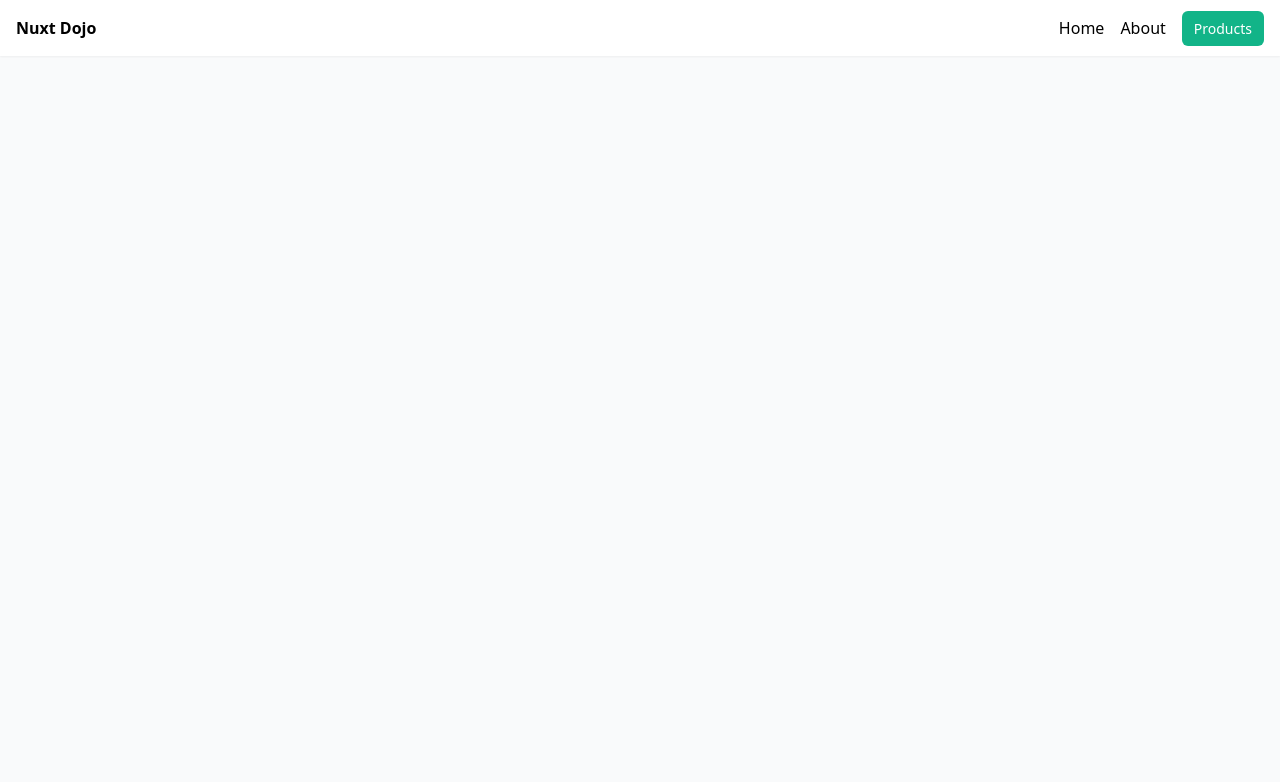
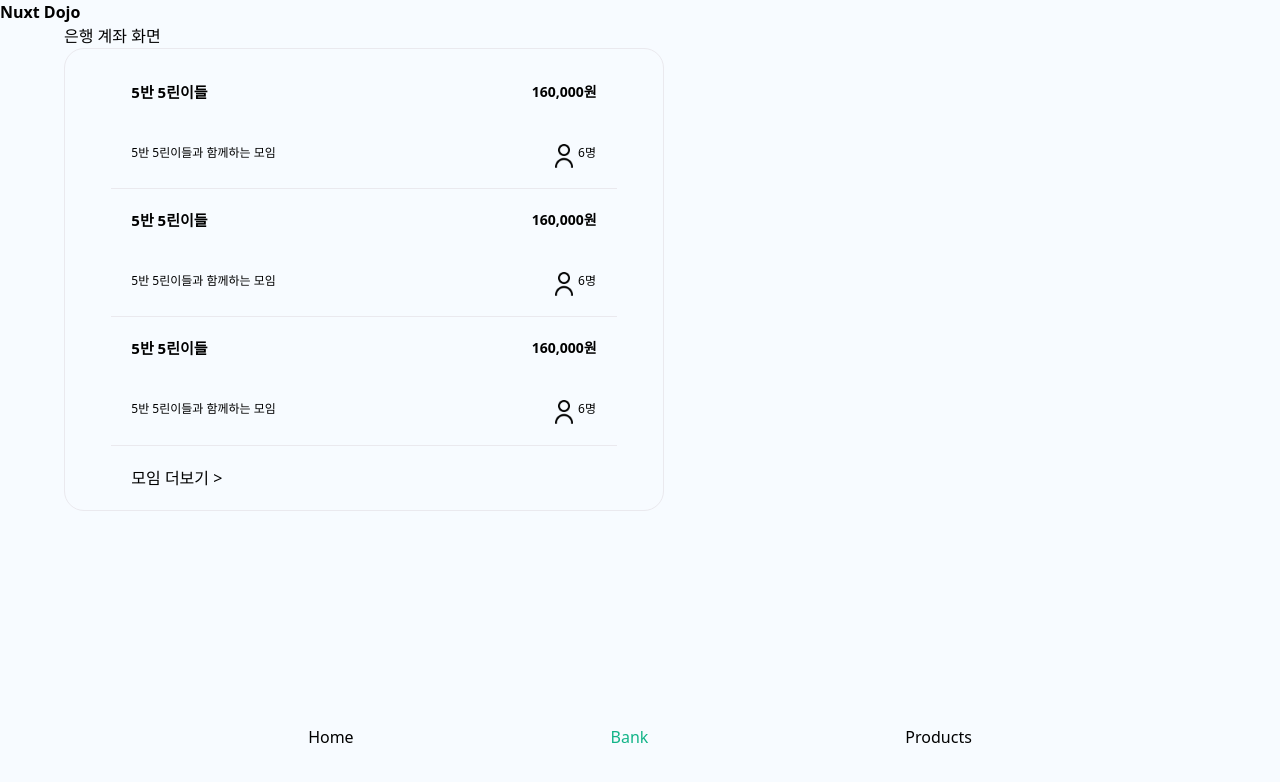
Before and after one commit to hrlee12/MomoBank, a Nuxt app in the folder frontend/: page /bank in a window 1280 px wide. Shown: the top 782 px of the page. Built offline with nearby package versions, Linux system fonts and the light colour scheme.

Commit message:
FEAT: main club list component update

```diff
--- /dev/null
+++ b/frontend/assets/css/main.scss
@@ -0,0 +1,19 @@
+$primary-color: #0064e0;
+$secondary-color: #007af5;
+$background-color: #f7fbff;
+$primary-color: #4cb944;
+$negative-color: #dc3039;
+$gray-color: #7c7c7c;
+$deep-gray-color: #757575;
+$light-gray-color: #eae9ee;
+
+* {
+  margin: 0;
+  padding: 0;
+  box-sizing: border-box;
+}
+
+.layout-container {
+  min-height: 100vh;
+  background-color: $background-color;
+}
--- /dev/null
+++ b/frontend/layouts/bank.vue
@@ -0,0 +1,51 @@
+<script setup></script>
+
+<template>
+  <div class="layout-container">
+    <header class="">
+      <nav class="menu">
+        <NuxtLink to="/" class="font-bold">Nuxt Dojo</NuxtLink>
+      </nav>
+    </header>
+
+    <!-- output the page content -->
+    <div class="container">
+      <slot />
+    </div>
+
+    <footer>
+      <ul class="menu">
+        <li><NuxtLink to="/">Home</NuxtLink></li>
+        <li><NuxtLink to="/bank">Bank</NuxtLink></li>
+        <li><NuxtLink to="/products">Products</NuxtLink></li>
+      </ul>
+    </footer>
+  </div>
+</template>
+
+<style lang="scss" scoped>
+@import "@/assets/css/main.scss";
+
+.router-link-exact-active {
+  color: #12b488;
+}
+
+.container {
+  display: flex;
+  justify-content: center;
+}
+
+footer {
+  position: fixed;
+  width: 100%;
+  bottom: 0%;
+
+  .menu {
+    display: flex;
+    width: 100%;
+    height: 10%;
+    justify-content: space-evenly;
+    padding: 4%;
+  }
+}
+</style>
--- a/frontend/layouts/default.vue
+++ b/frontend/layouts/default.vue
@@ -15,7 +15,7 @@
                 such as router-link-active and router-link-exact-active those you can
                 design it specifically when that router is active-->
           <li><NuxtLink to="/">Home</NuxtLink></li>
-          <li><NuxtLink to="/about">About</NuxtLink></li>
+          <li><NuxtLink to="/bank">Bank</NuxtLink></li>
           <li><NuxtLink to="/products" class="btn">Products</NuxtLink></li>
         </ul>
       </nav>
@@ -26,10 +26,35 @@
       <slot />
     </div>
   </div>
+
+  <footer class="shadow-sm bg-white">
+    <nav class="container mx-atuo p-4 flex justify-between">
+      <NuxtLink to="/" class="font-bold">Nuxt Dojo</NuxtLink>
+      <ul class="flex gap-4">
+        <!-- Use NuxtLink instead of anchor tag -->
+        <!-- anchor tag makes a fresh requset to the server everytime
+                Which means it doesn't work as a SPA -->
+        <!-- NuxtLink in the other hand, intercepts the request to the server
+                and swap out the components which means it's quicker
+                Also, NuxtLink makes its anchor tag have its unique class
+                such as router-link-active and router-link-exact-active those you can
+                design it specifically when that router is active-->
+        <li><NuxtLink to="/">Home</NuxtLink></li>
+        <li><NuxtLink to="/bank">Bank</NuxtLink></li>
+        <li><NuxtLink to="/products" class="btn">Products</NuxtLink></li>
+      </ul>
+    </nav>
+  </footer>
 </template>
 
 <style lang="scss" scoped>
 .router-link-exact-active {
   color: #12b488;
 }
+
+footer {
+  position: fixed;
+  width: 100%;
+  bottom: 0%;
+}
 </style>
--- a/frontend/pages/about.vue
+++ /dev/null
@@ -1,26 +0,0 @@
-<script setup></script>
-
-<template>
-  <div>
-    <h2>About</h2>
-    <p>
-      Lorem ipsum dolor sit amet consectetur adipisicing elit. Sed tempora error
-      fugiat sit ipsum a earum ad possimus quidem laboriosam?
-    </p>
-    <p>
-      Lorem ipsum dolor sit amet consectetur adipisicing elit. Sed tempora error
-      fugiat sit ipsum a earum ad possimus quidem laboriosam?
-    </p>
-  </div>
-</template>
-
-<style lang="scss" scoped>
-h2 {
-  margin-top: 20px;
-  font-size: 36px;
-}
-
-p {
-  margin: 20px 0;
-}
-</style>
--- /dev/null
+++ b/frontend/pages/bank/index.vue
@@ -0,0 +1,111 @@
+<script setup>
+// Define a method to dynamically require images
+const getImageUrl = (imageName) => {
+  // Note: You might need to adjust the path depending on your project structure
+  return "/icon/" + imageName;
+};
+
+definePageMeta({
+  layout: "bank",
+});
+</script>
+
+<template>
+  <div class="bank-container">
+    <div class="account-content">은행 계좌 화면</div>
+    <div class="club-container">
+      <div class="club-content">
+        <div class="club-item">
+          <h1>5반 5린이들</h1>
+          <h2>160,000원</h2>
+        </div>
+        <div class="club-item">
+          <p>5반 5린이들과 함께하는 모임</p>
+          <div class="icon-item">
+            <img :src="getImageUrl('user-icon-1.png')" alt="" />
+            <p>6명</p>
+          </div>
+        </div>
+      </div>
+      <div class="club-content">
+        <div class="club-item">
+          <h1>5반 5린이들</h1>
+          <h2>160,000원</h2>
+        </div>
+        <div class="club-item">
+          <p>5반 5린이들과 함께하는 모임</p>
+          <div class="icon-item">
+            <img :src="getImageUrl('user-icon-1.png')" alt="" />
+            <p>6명</p>
+          </div>
+        </div>
+      </div>
+      <div class="club-content">
+        <div class="club-item">
+          <h1>5반 5린이들</h1>
+          <h2>160,000원</h2>
+        </div>
+        <div class="club-item">
+          <p>5반 5린이들과 함께하는 모임</p>
+          <div class="icon-item">
+            <img :src="getImageUrl('user-icon-1.png')" alt="" />
+            <p>6명</p>
+          </div>
+        </div>
+      </div>
+
+      <div class="club-item">모임 더보기 ></div>
+    </div>
+  </div>
+</template>
+
+<style lang="scss" scoped>
+@import "@/assets/css/main.scss";
+h1 {
+  font-size: 15px;
+  font-weight: bold;
+}
+
+h2 {
+  font-size: 14px;
+  font-weight: bold;
+}
+
+p {
+  font-size: 12px;
+}
+
+img {
+  height: 3vh;
+}
+
+.bank-container {
+  width: 90%;
+  height: 100%;
+
+  .club-container {
+    display: flex;
+    flex-direction: column;
+    justify-content: space-evenly;
+    border: 1px solid $light-gray-color;
+    border-radius: 20px;
+    padding: 1% 4% 0 4%;
+    max-width: 600px;
+
+    .club-item {
+      display: flex;
+      justify-content: space-between;
+      padding: 4%;
+      .icon-item {
+        display: flex;
+        justify-content: space-around;
+        min-width: 45px;
+      }
+    }
+
+    .club-item + .club-item {
+      border-bottom: solid 1px $light-gray-color;
+    }
+  }
+}
+</style>
```
